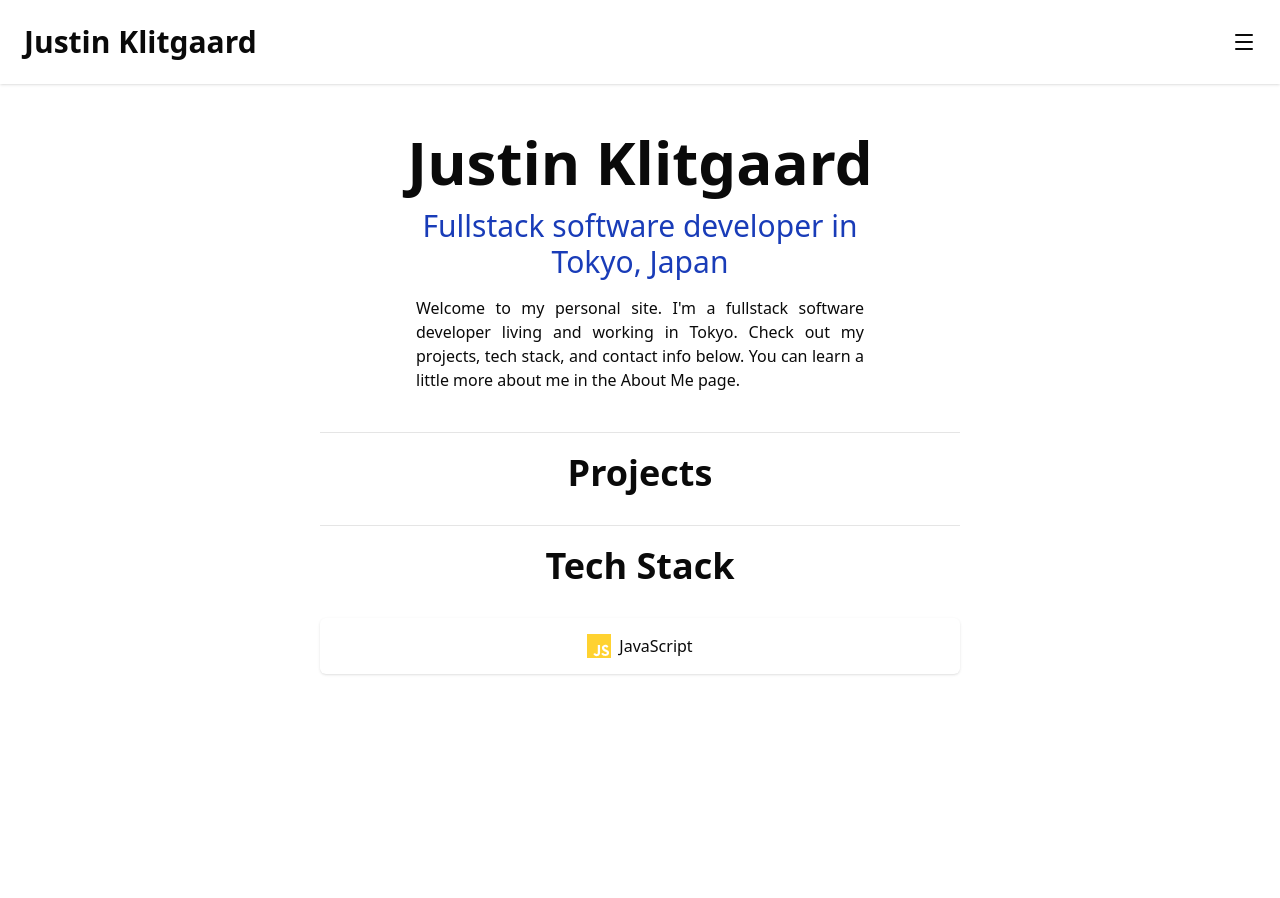
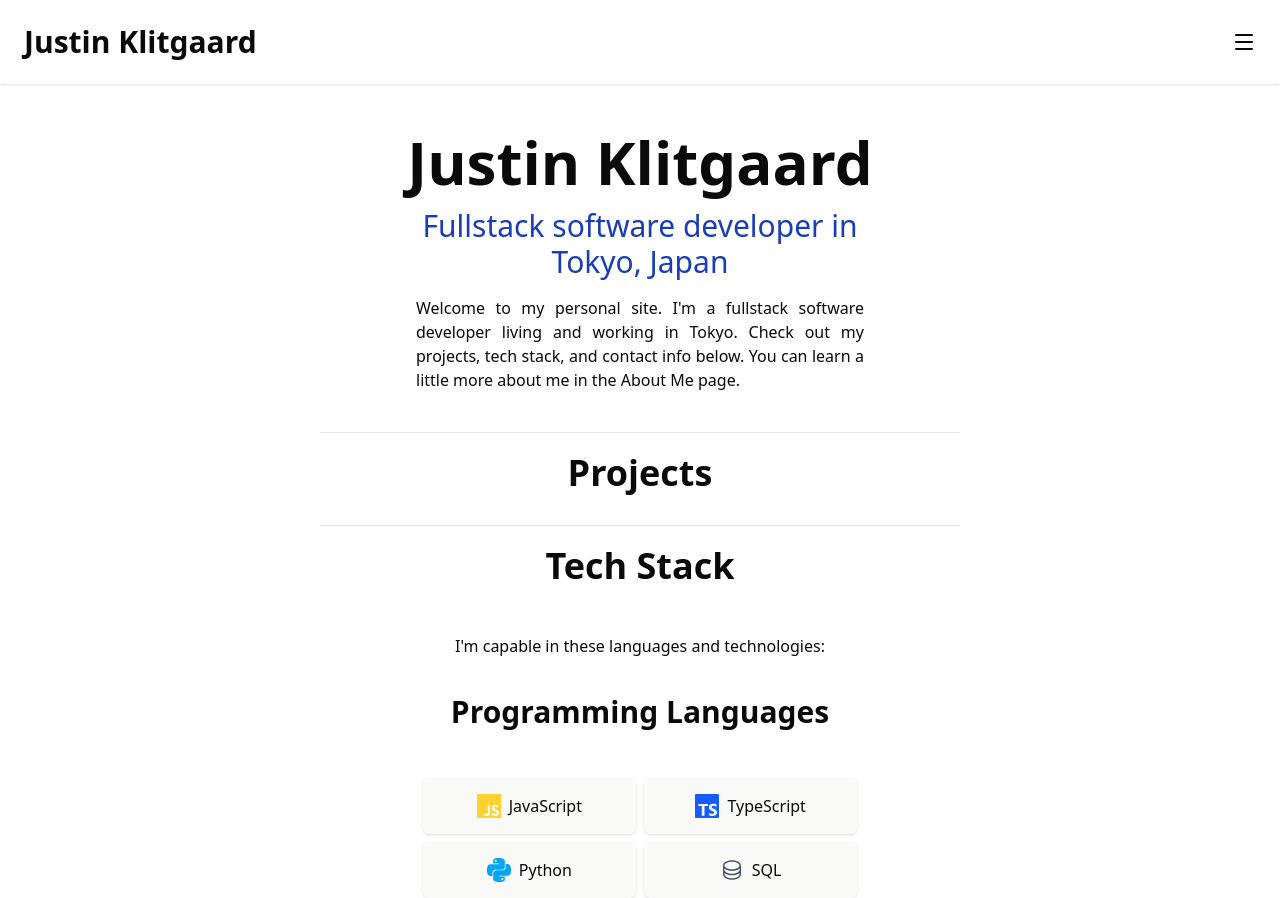
Before and after one commit to Justin-K-Ellis/personal-site.next, a Next.js app: page /en in a window 1280 px wide. Before the commit the page ends 800 px from the top, so only its background shows below. Built offline with nearby package versions, Linux system fonts and the light colour scheme.

Commit message:
feat: render languages

```diff
--- a/messages/en.json
+++ b/messages/en.json
@@ -7,6 +7,7 @@
   "HomePage": {
     "justin": "Justin Klitgaard",
     "projects": "Projects",
-    "techStack": "Tech Stack"
+    "techStack": "Tech Stack",
+    "whatIcanDo": "I'm capable in these languages and technologies:"
   }
 }
--- a/src/app/[locale]/page.tsx
+++ b/src/app/[locale]/page.tsx
@@ -1,6 +1,7 @@
 import { useTranslations } from "next-intl";
 import Hero from "@/components/Hero";
 import Title from "@/components/Title";
+import SubTitle from "@/components/SubTitle";
 import { languages } from "@/assests/techStackData";
 import TechCard from "@/components/TechCard";
 
@@ -13,7 +14,11 @@ export default function Home() {
       <hr />
       <Title text={t("projects")} />
       <hr />
+      <section id="tech-stack" className="flex flex-col gap-4 md:gap-8">
         <Title text={t("techStack")} />
+        <p className="text-center">{t("whatIcanDo")}</p>
+        <SubTitle text="Programming Languages" />
+        <div className="flex md:flex-row flex-col gap-2 flex-wrap justify-center">
           {languages.map((language) => {
             return (
               <TechCard
@@ -25,5 +30,7 @@ export default function Home() {
             );
           })}
         </div>
+      </section>
+    </div>
   );
 }
--- a/src/assests/techStackData.ts
+++ b/src/assests/techStackData.ts
@@ -1,4 +1,5 @@
-import { SiJavascript } from "react-icons/si";
+import { SiJavascript, SiTypescript, SiPython } from "react-icons/si";
+import { PiDatabase } from "react-icons/pi";
 import { Tech } from "@/types";
 
 export const languages: Tech[] = [
@@ -7,4 +8,19 @@ export const languages: Tech[] = [
     icon: SiJavascript,
     color: "text-amber-300",
   },
+  {
+    name: "TypeScript",
+    icon: SiTypescript,
+    color: "text-blue-600",
+  },
+  {
+    name: "Python",
+    icon: SiPython,
+    color: "text-sky-500",
+  },
+  {
+    name: "SQL",
+    icon: PiDatabase,
+    color: "text-slate-600",
+  },
 ];
--- /dev/null
+++ b/src/components/SubTitle.tsx
@@ -0,0 +1,7 @@
+export default function SubTitle({ text }: { text: string }) {
+  return (
+    <h3 className="font-bold text-center text-xl md:text-3xl mt-1 mb-4">
+      {text}
+    </h3>
+  );
+}
--- a/src/components/TechCard.tsx
+++ b/src/components/TechCard.tsx
@@ -8,7 +8,7 @@ interface TechCardProps {
 
 export default function TechCard({ name, Icon, color }: TechCardProps) {
   return (
-    <article className="shadow rounded-sm flex gap-2 justify-center items-center p-4">
+    <article className="shadow rounded-sm flex gap-2 justify-center items-center p-4 md:w-1/3 bg-stone-50">
       <Icon className={`${color} text-2xl`} />
       <p>{name}</p>
     </article>
```
Lines whose indentation alone changed are shown as unchanged.
